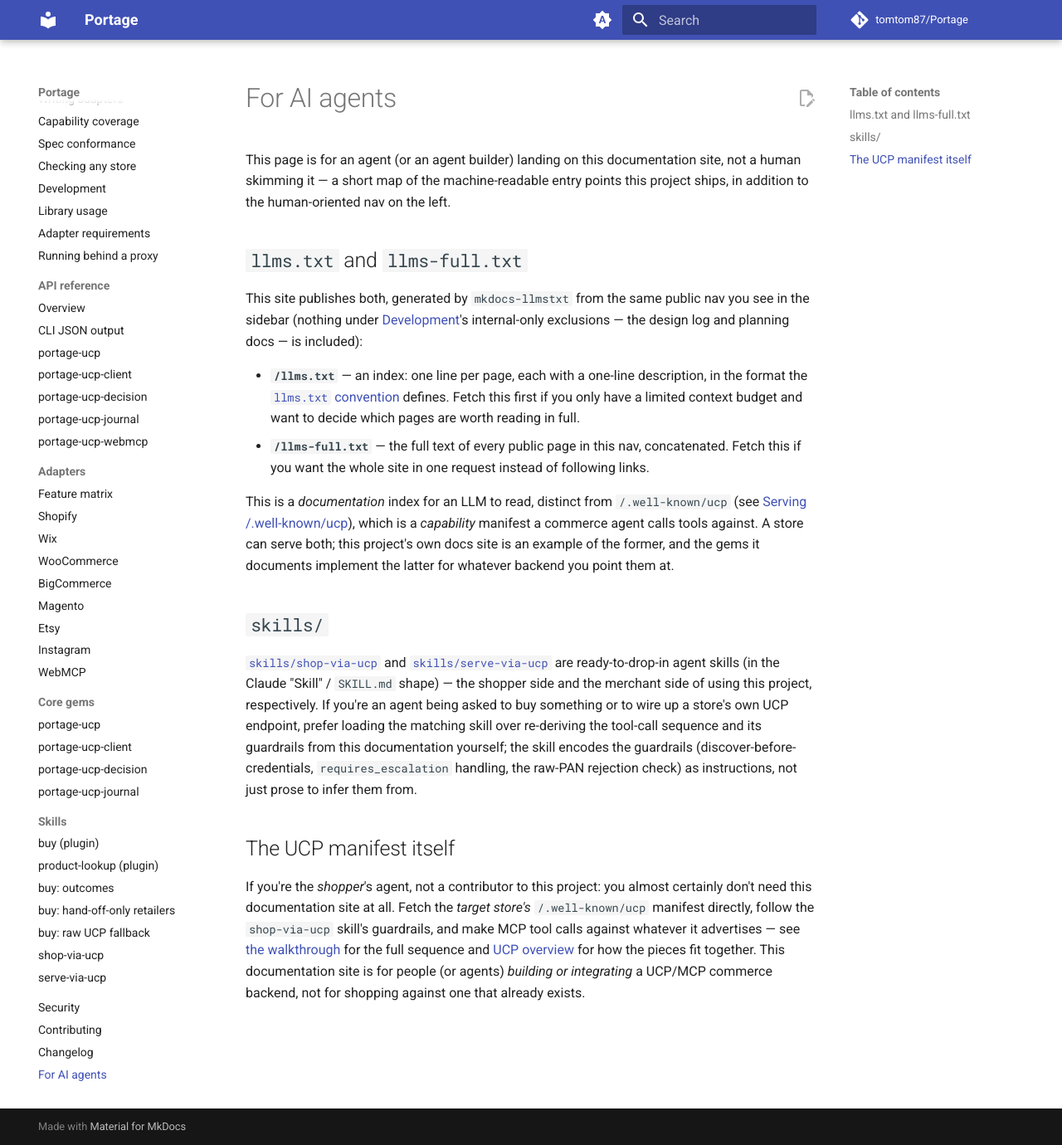
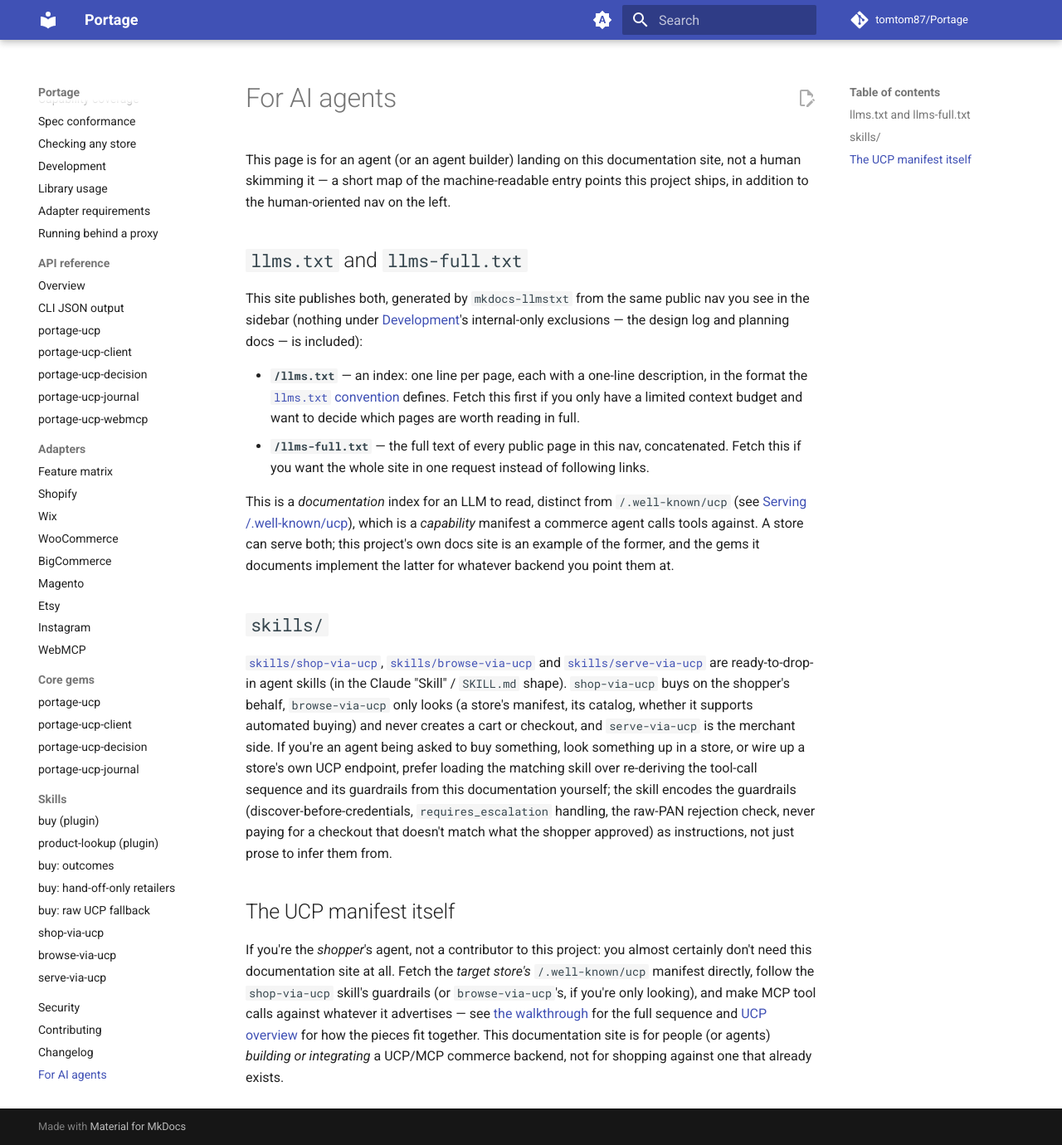
Before and after one commit to tomtom87/Portage, an MkDocs documentation site: the page built from docs/ai-agents.md, in a window 1280 px wide and 1380 px high. Shown: the whole window at 83% size. Built offline with MkDocs 1.6.1 and Material for MkDocs 9.7.7, drawn with Linux system fonts in a browser that asks for light colours; comment, search, counter and statistics services are not loaded.

Commit message:
List browse-via-ucp in the docs next to shop-via-ucp

```diff
--- a/docs/ai-agents.md
+++ b/docs/ai-agents.md
@@ -25,20 +25,24 @@
 
 ## `skills/`
 
-[`skills/shop-via-ucp`](skills/shop-via-ucp.md) and [`skills/serve-via-ucp`](skills/serve-via-ucp.md)
-are ready-to-drop-in agent skills (in the Claude "Skill" / `SKILL.md` shape) — the shopper
-side and the merchant side of using this project, respectively. If you're an agent being
-asked to buy something or to wire up a store's own UCP endpoint, prefer loading the
-matching skill over re-deriving the tool-call sequence and its guardrails from this
-documentation yourself; the skill encodes the guardrails (discover-before-credentials,
-`requires_escalation` handling, the raw-PAN rejection check) as instructions, not just
-prose to infer them from.
+[`skills/shop-via-ucp`](skills/shop-via-ucp.md), [`skills/browse-via-ucp`](skills/browse-via-ucp.md)
+and [`skills/serve-via-ucp`](skills/serve-via-ucp.md) are ready-to-drop-in agent skills (in
+the Claude "Skill" / `SKILL.md` shape). `shop-via-ucp` buys on the shopper's behalf,
+`browse-via-ucp` only looks (a store's manifest, its catalog, whether it supports automated
+buying) and never creates a cart or checkout, and `serve-via-ucp` is the merchant side. If
+you're an agent being asked to buy something, look something up in a store, or wire up a
+store's own UCP endpoint, prefer loading the matching skill over re-deriving the tool-call
+sequence and its guardrails from this documentation yourself; the skill encodes the
+guardrails (discover-before-credentials, `requires_escalation` handling, the raw-PAN
+rejection check, never paying for a checkout that doesn't match what the shopper approved)
+as instructions, not just prose to infer them from.
 
 ## The UCP manifest itself
 
 If you're the *shopper*'s agent, not a contributor to this project: you almost certainly
 don't need this documentation site at all. Fetch the *target store's*
-`/.well-known/ucp` manifest directly, follow the `shop-via-ucp` skill's guardrails, and
+`/.well-known/ucp` manifest directly, follow the `shop-via-ucp` skill's guardrails (or
+`browse-via-ucp`'s, if you're only looking), and
 make MCP tool calls against whatever it advertises — see [the walkthrough](walkthrough.md)
 for the full sequence and [UCP overview](concepts/ucp-overview.md) for how the pieces fit
 together. This documentation site is for people (or agents) *building or integrating*
--- a/mkdocs.yml
+++ b/mkdocs.yml
@@ -122,6 +122,7 @@
           - skills/references/handoff-only.md
           - skills/references/raw-ucp.md
           - skills/shop-via-ucp.md
+          - skills/browse-via-ucp.md
           - skills/serve-via-ucp.md
         Other:
           - security.md
@@ -183,6 +184,7 @@
       - "buy: hand-off-only retailers": skills/references/handoff-only.md
       - "buy: raw UCP fallback": skills/references/raw-ucp.md
       - shop-via-ucp: skills/shop-via-ucp.md
+      - browse-via-ucp: skills/browse-via-ucp.md
       - serve-via-ucp: skills/serve-via-ucp.md
   - Security: security.md
   - Contributing: contributing.md
```
Also changed, not shown: CONTRIBUTING.md (+1 -1 lines), README.md (+2 -1 lines), docs/agentic-flow.md (+3 -1 lines), docs/index.md (+2 -1 lines), docs/skills/browse-via-ucp.md (added, +9 -0 lines), docs/skills/shop-via-ucp.md (+3 -1 lines).
